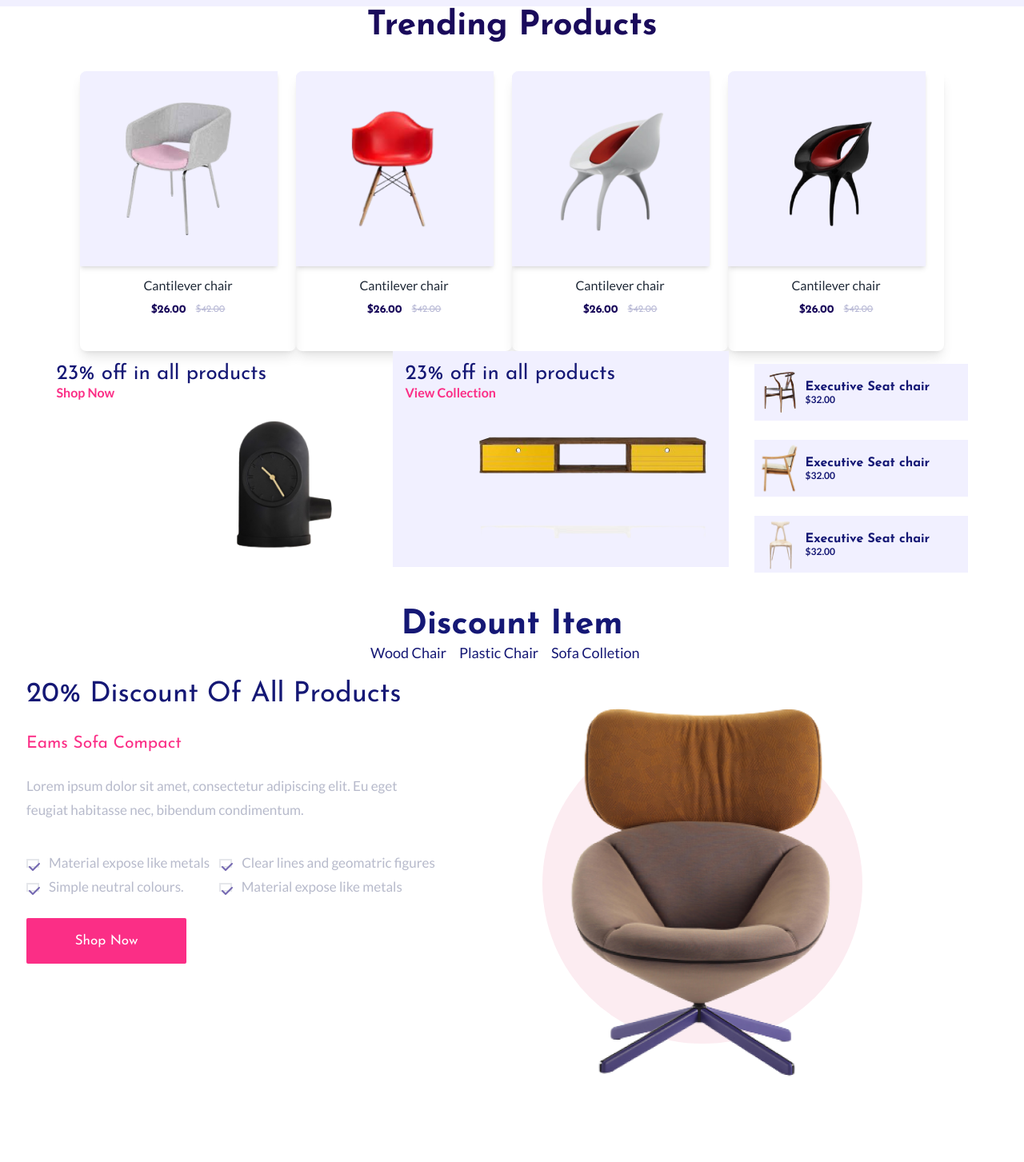
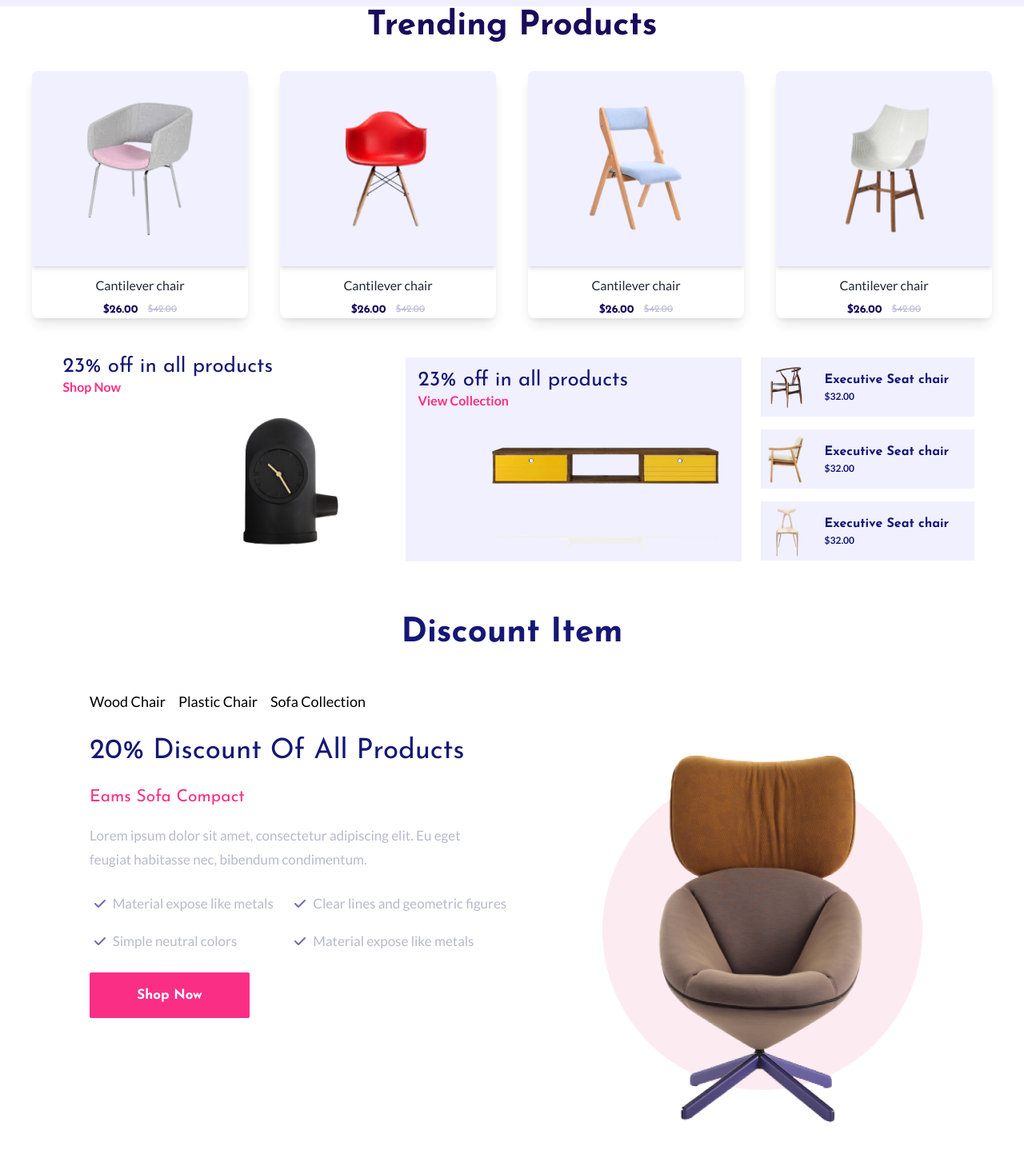
Before and after one commit to maqsooddw/My-Project, a Next.js app: page / in a window 1280 px wide. Shown: the part 3860-5313 px from the top of the page at 80% size. Built offline with nearby package versions, Linux system fonts and the light colour scheme.

Commit message:
landing page 100% responseive now

```diff
--- a/src/app/components/DiscountItem.tsx
+++ b/src/app/components/DiscountItem.tsx
@@ -1,9 +1,7 @@
-import React from 'react'
+import React from 'react';
 import { FaCheck } from "react-icons/fa6";
 import { Josefin_Sans } from 'next/font/google';
 import { Lato } from 'next/font/google';
-import styles from '/LegendsList.module.css';
-import Link from 'next/link';
 
 const josefinSans = Josefin_Sans({
   subsets: ['latin'],
@@ -17,66 +15,90 @@ const lato = Lato({
 
 const DiscountItem = () => {
   return (
-    <div className='flex flex-col justify-center items-center'>
+    <div className='flex flex-col justify-center items-center px-4 sm:px-6 lg:px-16'>
+      {/* Heading */}
+      <div className={`${josefinSans.className} text-heading text-center text-[28px] sm:text-[32px] md:text-[36px] lg:text-[42px] leading-[49.22px] font-bold mt-8 sm:mt-12`}>
+        <h3>Discount Item</h3>
+      </div>
 
-{/* heading div */}<div className={`${josefinSans.className} text-heading text-[42px] leading-[49.22px] text-center font-bold mt-12`}><h3>Discount Item</h3></div>
+      {/* Main Discount Item Section */}
+      <div className='relative flex flex-col lg:flex-row w-full max-w-7xl mx-auto mt-8 lg:mt-12'>
+        {/* Text Section */}
+        <div className='flex-1 px-4 sm:px-8 lg:px-12'>
+          {/* Sub Menu */}
+          <div className='flex justify-center lg:justify-start mb-6'>
+            <ul className={`${lato.className} flex gap-4 text-[14px] sm:text-[16px] md:text-[18px] font-[400]`}>
+              <li className='hover:text-[#fb2e86] hover:underline cursor-pointer'>Wood Chair</li>
+              <li className='hover:text-[#fb2e86] hover:underline cursor-pointer'>Plastic Chair</li>
+              <li className='hover:text-[#fb2e86] hover:underline cursor-pointer'>Sofa Collection</li>
+            </ul>
+          </div>
 
-{/* start discount item main product div */} <div className='relative flex w-[1214PX] h-[597PX]'>
+          {/* Text Content */}
+          <div>
+            <h3 className={`${josefinSans.className} text-heading text-[24px] sm:text-[28px] md:text-[32px] lg:text-[35px] leading-[1.4]`}>
+              20% Discount Of All Products
+            </h3>
+            <p className={`${josefinSans.className} text-[#fb2e86] text-[18px] sm:text-[20px] lg:text-[21px] leading-[1.6] mt-4`}>
+              Eams Sofa Compact
+            </p>
+            <p className={`${lato.className} text-[#b7bacb] text-[14px] sm:text-[16px] md:text-[17px] leading-[1.8] mt-4`}>
+              Lorem ipsum dolor sit amet, consectetur adipiscing elit. Eu eget<br />
+              feugiat habitasse nec, bibendum condimentum.
+            </p>
+          </div>
 
-    <div>
-
-    {/* sub menue */} <div className='flex items-center absolute ml-[430px] justify-center text-heading z-10'>
-        <ul className={`${lato.className} flex gap-4 text-center text-[18px] leading-[21.6px] font-[400px]`}>
-            <li className=' hover:text-[#fb2e86] hover:underline hover:cursor-pointer'>Wood Chair</li>
-            <li className=' hover:text-[#fb2e86] hover:underline hover:cursor-pointer'>Plastic Chair</li>
-            <li className=' hover:text-[#fb2e86] hover:underline hover:cursor-pointer'>Sofa Colletion</li>
-        </ul>
-    </div>
-
-    {/* text box */} <div className=''>
-        <div className='mt-10'>
-            <h3 className={`${josefinSans.className} text-heading text-[35px] leading-[46.2px] tracking-1-5`}>20% Discount Of All Products</h3>
-            <p className={`${josefinSans.className} text-[#fb2e86] text-[21px] leading-[27.72px] tracking-1-5 my-6`}>Eams Sofa Compact</p>
-            <p className={`${lato.className} text-[#b7bacb] text-[17px] leading-[30px] tracking-2 font-[400px]`}>Lorem ipsum dolor sit amet, consectetur adipiscing elit. Eu eget<br />feugiat habitasse nec, bibendum condimentum.</p>
-        </div>
-        <div className='mt-9'>
-            <ul className='flex text-center items-center justify-left gap-3 '>
-                {/* <li> <img src='/Vector (1)A.png'alt='tick' className='w-[16px] h-[11px]'/></li> */}
-                <li className='w-[16px] h-[11px] border-[2px] text-[#7569b2]'><FaCheck /></li>
-                <li className={`${lato.className} text-[#b7bacb] text-[17px] leading-[30px] tracking-2 font-[400px]`}>Material expose like metals</li>
-                <li className='w-[16px] h-[11px] border-[2px] text-[#7569b2]'><FaCheck /></li>
-                <li className={`${lato.className} text-[#b7bacb] text-[17px] leading-[30px] tracking-2 font-[400px]`}>Clear lines and geomatric figures</li>
+          {/* Features List */}
+          <div className='flex mt-6 w-[530px] h-fit justify-evenly items-center relative'>
+            <ul className='flex flex-wrap justify-evenly items-center relative gap-4'>
+              <li className='flex items-center gap-2 w-[230px] h-fit'>
+                <FaCheck className='text-[#7569b2]' />
+                <span className={`${lato.className} text-[#b7bacb] text-[14px] sm:text-[16px] md:text-[17px] leading-[1.8]`}>
+                  Material expose like metals
+                </span>
+              </li>
+              <li className='flex items-center gap-2 w-[270px] h-fit'>
+                <FaCheck className='text-[#7569b2]' />
+                <span className={`${lato.className} text-[#b7bacb] text-[14px] sm:text-[16px] md:text-[17px] leading-[1.8]`}>
+                  Clear lines and geometric figures
+                </span>
+              </li>
+              <li className='flex items-center gap-2 w-[230px] h-fit'>
+                <FaCheck className='text-[#7569b2]' />
+                <span className={`${lato.className} text-[#b7bacb] text-[14px] sm:text-[16px] md:text-[17px] leading-[1.8]`}>
+                  Simple neutral colors
+                </span>
+              </li>
+              <li className='flex items-center gap-2 w-[270px] h-fit'>
+                <FaCheck className='text-[#7569b2]' />
+                <span className={`${lato.className} text-[#b7bacb] text-[14px] sm:text-[16px] md:text-[17px] leading-[1.8]`}>
+                Material expose like metals
+                </span>
+              </li>
             </ul>
-
-            <ul className='flex text-center items-center justify-left gap-3 '>
-                {/* <li> <img src='/Vector (1)A.png'alt='tick' className='w-[16px] h-[11px]'/></li> */}
-                <li className='w-[16px] h-[11px] border-[2px] text-[#7569b2]'><FaCheck /></li>
-                <li className={`${lato.className} text-[#b7bacb] text-[17px] leading-[30px] tracking-2 font-[400px]`}>Simple neutral colours.</li>
-                <li className='w-[16px] h-[11px] border-[2px] text-[#7569b2] ml-8'><FaCheck /></li>
-                <li className={`${lato.className} text-[#b7bacb] text-[17px] leading-[30px] tracking-2 font-[400px]`}>Material expose like metals</li>
-            </ul>
-            {/* start button div */} <div>
-                <button className={`${josefinSans.className} w-[200px] h-[57px] rounded-[2px]  text-[#FFFFFF] bg-[#fb2e86] text-[17px] leading-[19.92px] tracking-2 my-6`}>Shop Now</button>
-            </div>
-
-    </div>
-    </div>
-
-    </div>
-        {/* image div */} <div className="relative flex justify-center items-center  z-0">
-               {/* Red Circle Background */}
-      <div className="absolute bg-[#fcecf1] rounded-full w-[400px] h-[400px] z-0"></div>
-            <img src='/tortuga-01-b 1.png' alt='wood chair' className='w-[669px] h-[597px] z-10'/>
+          </div>
+{/* Material expose like metals */}
+          {/* Shop Now Button */}
+          <div className='mt-6'>
+            <button className={`${josefinSans.className} w-full sm:w-[200px] h-[48px] sm:h-[57px] bg-[#fb2e86] text-white rounded-[2px] text-[16px] sm:text-[17px] font-bold`}>
+              Shop Now
+            </button>
+          </div>
         </div>
 
-{/* end discount item main product div */}</div>
-
-
-      {/* main Div */} <div>
-
+        {/* Image Section */}
+        <div className="relative flex justify-center items-center z-0">
+  {/* Red Circle Background */}
+  <div className="absolute bg-[#fcecf1] rounded-full w-[400px] h-[400px] z-0"></div>
+  <img
+    src="/tortuga-01-b 1.png"
+    alt="wood chair"
+    className="w-[669px] h-[597px] z-10 lg:w-[669px] lg:h-[597px] md:w-[500px] md:h-[450px] sm:w-[400px] sm:h-[350px]"
+  />
+</div>
       </div>
     </div>
-  )
-}
+  );
+};
 
-export default DiscountItem
+export default DiscountItem;
--- a/src/app/components/Topcategories.tsx
+++ b/src/app/components/Topcategories.tsx
@@ -19,10 +19,10 @@ const Topcategories = () => {
   return (
     <div>
 
-{/* heading div */}<div className={`${josefinSans.className} text-heading text-[42px] leading-[49.22px] text-center font-bold mt-12`}><h3>Discount Item</h3></div>
+{/* heading div */}<div className={`${josefinSans.className} text-heading text-[42px] leading-[49.22px] text-center font-bold mt-12`}><h3>Top Categories</h3></div>
 
 
-{/* handiling all product div */} <div className='flex justify-center gap-6 items-center'>
+{/* handiling all product div */} <div className='flex flex-wrap justify-center gap-6 items-center'>
 
 
 
--- a/src/app/components/Trandingproducts.tsx
+++ b/src/app/components/Trandingproducts.tsx
@@ -1,7 +1,6 @@
-import React from 'react'
+import React from 'react';
 import { Josefin_Sans } from 'next/font/google';
 import { Lato } from 'next/font/google';
-import styles from '/LegendsList.module.css';
 import Link from 'next/link';
 
 const josefinSans = Josefin_Sans({
@@ -16,33 +15,33 @@ const lato = Lato({
 
 const Trandingproducts = () => {
   return (
-    <div> {/* Main div */}
-
-
-
-    {/* Heading */}<div className={`${josefinSans.className} text-[#1a0b5b] text-center mb-8`}>
-        <h3 className="text-[28px] md:text-[36px] lg:text-[42px] font-semibold leading-[49.2px]">
+    <div className="px-4 sm:px-6 lg:px-8"> {/* Main container with responsive padding */}
+      {/* Heading */}
+      <div className={`${josefinSans.className} text-[#1a0b5b] text-center mb-8`}>
+        <h3 className="text-[24px] sm:text-[28px] md:text-[36px] lg:text-[42px] font-semibold leading-[49.2px]">
           Trending Products
         </h3>
       </div>
 
-{/* handiling all product div */} <div className='flex justify-center items-center'>
-
-
-
-{/* product 1 */}
-      <div className="w-[270px] h-[350px] shadow-lg rounded-lg overflow-hidden">
+      {/* Product Grid */}
+      <div className="grid grid-cols-1 sm:grid-cols-2 md:grid-cols-3 lg:grid-cols-4 gap-6 justify-items-center">
+        {/* Product Cards */}
+        {Array.from({ length: 4 }).map((_, index) => (
+          <div
+            key={index}
+            className="w-full sm:w-[270px] h-auto shadow-lg rounded-lg overflow-hidden"
+          >
             {/* Product Image */}
-      <div className="flex justify-center items-center w-[247px] h-[244px] bg-productBg shadow-md">
+            <div className="flex justify-center items-center w-full h-[200px] sm:h-[244px] bg-productBg shadow-md">
               <img
-          src="/image 1171.png"
-          alt="Trending Product 1"
-          className="w-[171px] h-[171px]"
+                src={`/image ${1171 - index}.png`}
+                alt={`Trending Product ${index + 1}`}
+                className="w-[140px] sm:w-[171px] h-[140px] sm:h-[171px]"
               />
             </div>
             {/* Product Title */}
             <div className="text-center mt-3">
-        <p className={`${lato.className} text-[16px] font-medium text-gray-800`}>
+              <p className={`${lato.className} text-[14px] sm:text-[16px] font-medium text-gray-800`}>
                 Cantilever chair
               </p>
             </div>
@@ -50,209 +49,89 @@ const Trandingproducts = () => {
             <div className="text-center mt-2">
               <ul className="flex gap-3 justify-center items-center">
                 <li
-            className={`${josefinSans.className} text-[14px] font-bold text-[#1a0b5b]`}
+                  className={`${josefinSans.className} text-[12px] sm:text-[14px] font-bold text-[#1a0b5b]`}
                 >
                   $26.00
                 </li>
                 <li
-            className={`${josefinSans.className} text-[12px] font-medium text-[#b9bad6] line-through`}
+                  className={`${josefinSans.className} text-[10px] sm:text-[12px] font-medium text-[#b9bad6] line-through`}
                 >
                   $42.00
                 </li>
               </ul>
             </div>
           </div>
+        ))}
+      </div>
 
-{/* product 2 */}
-      <div className="w-[270px] h-[350px] shadow-lg rounded-lg overflow-hidden">
-      {/* Product Image */}
-      <div className="flex justify-center items-center w-[247px] h-[244px] bg-productBg shadow-md">
+      {/* Promotional Section */}
+      <div className="flex flex-wrap justify-center items-center mt-8 gap-6">
+        {/* Promo Item A */}
+        <div className="w-full md:w-[420px] h-auto p-4">
+          <div>
+            <ul>
+              <li className={`${josefinSans.className} text-[20px] sm:text-[26px] leading-[26px] text-[#151875]`}>
+                23% off in all products
+              </li>
+              <li className={`${lato.className} text-[14px] sm:text-[16px] font-bold text-[#fb2e86]`}>
+                Shop Now
+              </li>
+            </ul>
+          </div>
+          <div className="flex justify-end">
             <img
-          src="/image 1170.png"
-          alt="Trending Product 2"
-          className="w-[171px] h-[171px]"
+              src="/image 1162.png"
+              alt="23% discount 1st product"
+              className="w-[150px] sm:w-[213px] h-[150px] sm:h-[207px]"
             />
           </div>
-      {/* Product Title */}
-      <div className="text-center mt-3">
-        <p className={`${lato.className} text-[16px] font-medium text-gray-800`}>
-          Cantilever chair
-        </p>
         </div>
-      {/* Product Price */}
-      <div className="text-center mt-2">
-        <ul className="flex gap-3 justify-center items-center">
-          <li
-            className={`${josefinSans.className} text-[14px] font-bold text-[#1a0b5b]`}
+
+        {/* Promo Item B */}
+        <div className="w-full md:w-[420px] h-auto p-4 bg-productBg">
+          <div>
+            <ul>
+              <li className={`${josefinSans.className} text-[20px] sm:text-[26px] leading-[26px] text-[#151875]`}>
+                23% off in all products
+              </li>
+              <li className={`${lato.className} text-[14px] sm:text-[16px] font-bold text-[#fb2e86]`}>
+                View Collection
+              </li>
+            </ul>
+          </div>
+          <div className="flex justify-end">
+            <img
+              src="/image 1161.png"
+              alt="23% discount 2nd product"
+              className="w-[200px] sm:w-[312px] h-[150px] sm:h-[173px]"
+            />
+          </div>
+        </div>
+
+        {/* Small Product Cards */}
+        <div className="flex flex-col gap-4">
+          {['30', '19', '28'].map((img, idx) => (
+            <div
+              key={idx}
+              className="flex items-center h-[74px] w-full sm:w-[267px] bg-productBg"
             >
-            $26.00
+              <img src={`/image ${img}.png`} alt={`Product ${img}`} className="w-[64px] h-[71px]" />
+              <div className="ml-4">
+                <ul>
+                  <li className={`${josefinSans.className} text-[14px] sm:text-[16px] font-bold text-[#151875]`}>
+                    Executive Seat chair
                   </li>
-          <li
-            className={`${josefinSans.className} text-[12px] font-medium text-[#b9bad6] line-through`}
-          >
-            $42.00
+                  <li className={`${lato.className} text-[10px] sm:text-[12px] font-semibold text-[#151875]`}>
+                    $32.00
                   </li>
                 </ul>
               </div>
             </div>
-
-
-{/* product 3 */}
-<div className="w-[270px] h-[350px] shadow-lg rounded-lg overflow-hidden">
-      {/* Product Image */}
-      <div className="flex justify-center items-center w-[247px] h-[244px] bg-productBg shadow-md">
-        <img
-          src="/image 31.png"
-          alt="Trending Product 3"
-          className="w-[171px] h-[171px]"
-        />
-      </div>
-      {/* Product Title */}
-      <div className="text-center mt-3">
-        <p className={`${lato.className} text-[16px] font-medium text-gray-800`}>
-          Cantilever chair
-        </p>
-      </div>
-      {/* Product Price */}
-      <div className="text-center mt-2">
-        <ul className="flex gap-3 justify-center items-center">
-          <li
-            className={`${josefinSans.className} text-[14px] font-bold text-[#1a0b5b]`}
-          >
-            $26.00
-          </li>
-          <li
-            className={`${josefinSans.className} text-[12px] font-medium text-[#b9bad6] line-through`}
-          >
-            $42.00
-          </li>
-        </ul>
+          ))}
         </div>
       </div>
+    </div>
+  );
+};
 
-    {/* product 4 */}
-<div className="w-[270px] h-[350px] shadow-lg rounded-lg overflow-hidden">
-      {/* Product Image */}
-      <div className="flex justify-center items-center w-[247px] h-[244px] bg-productBg shadow-md">
-        <img
-          src="/image 32 (2).png"
-          alt="Trending Product 4"
-          className="w-[171px] h-[171px]"
-        />
-      </div>
-      {/* Product Title */}
-      <div className="text-center mt-3">
-        <p className={`${lato.className} text-[16px] font-medium text-gray-800`}>
-          Cantilever chair
-        </p>
-      </div>
-      {/* Product Price */}
-      <div className="text-center mt-2">
-        <ul className="flex gap-3 justify-center items-center">
-          <li
-            className={`${josefinSans.className} text-[14px] font-bold text-[#1a0b5b]`}
-          >
-            $26.00
-          </li>
-          <li
-            className={`${josefinSans.className} text-[12px] font-medium text-[#b9bad6] line-through`}
-          >
-            $42.00
-          </li>
-        </ul>
-      </div>
-      </div>
-
-      </div> {/* end product div */}
-
-{/* start 23% prdocut div */}  <div className='flex h-[270px] w-full items-center justify-center gap-4'>
-
-    {/* product A */} <div className={`w-[420px] h-[270px] p-4`}>
-        <div>
-            <ul>
-                <li className={`${josefinSans.className} text-[26px] leading-[26px] text-[#151875]`}>23% off in all products</li>
-                <li className={`${lato.className} text-[16px] leading-[19.2px] font-bold text-[#fb2e86]`}>Shop Now</li>
-            </ul>
-        </div>
-        <div className='flex justify-end'>
-            <img src='/image 1162.png' alt='23% discount 1st product' className='w-[213px] h-[207px]'/>
-        </div>
-
-    </div>
-
-        {/* product B */} <div className={`w-[420px] h-[270px] p-4 bg-productBg`}>
-        <div className=''>
-            <ul>
-                <li className={`${josefinSans.className} text-[26px] leading-[26px] text-[#151875]`}>23% off in all products</li>
-                <li className={`${lato.className} text-[16px] leading-[19.2px] font-bold text-[#fb2e86]`}>View Collection</li>
-            </ul>
-        </div>
-        <div className='flex justify-end'>
-            <img src='/image 1161.png' alt='23% discount 1st product' className='w-[312px] h-[173px]'/>
-        </div>
-
-    </div>
-
-
-    {/* handiling product xyx div*/} <div className='flex flex-col h-[270px] w-fit p-4 gap-6'>
-
-{/* product x */} <div className='flex items-center h-[74px] w-[267px] bg-productBg'>
-            <div>
-                <img src='/image 30.png' alt='product x' className='w-[64px] h-[71px]' />
-            </div>
-
-            <div>
-                <ul className=''>
-                    <li className={`${josefinSans.className} text-[16px] leading-[18.75px] font-bold text-[#151875]`}>Executive Seat chair</li>
-                    <li className={`${lato.className} text-[12px] leading-[12px] font-semibold text-[#151875]`}>$32.00</li>
-                </ul>
-            </div>
-
-
-{/* end of product x */} </div>
-
-{/* product y */} <div className='flex items-center h-[74px] w-[267px] bg-productBg'>
-<div>
-                <img src='/image 19.png' alt='product y' className='w-[64px] h-[71px]' />
-            </div>
-
-            <div>
-                <ul className=''>
-                    <li className={`${josefinSans.className} text-[16px] leading-[18.75px] font-bold text-[#151875]`}>Executive Seat chair</li>
-                    <li className={`${lato.className} text-[12px] leading-[12px] font-semibold text-[#151875]`}>$32.00</li>
-                </ul>
-            </div>
-
-
-{/* end of product y */} </div>
-
-{/* product z */} <div className='flex items-center h-[74px] w-[267px] bg-productBg'>
-<div>
-                <img src='/image 28.png' alt='product z' className='w-[64px] h-[71px]' />
-            </div>
-
-            <div>
-                <ul className=''>
-                    <li className={`${josefinSans.className} text-[16px] leading-[18.75px] font-bold text-[#151875]`}>Executive Seat chair</li>
-                    <li className={`${lato.className} text-[12px] leading-[12px] font-semibold text-[#151875]`}>$32.00</li>
-                </ul>
-            </div>
-
-
-{/* end of product x */} </div>
-
-    </div>
-
-
-{/*end 23% product div*/}</div>
-
-
-
-
-
-                {/*  */}
-      {/* ENDING MAIN DIV */} </div>
-  )
-}
-
-export default Trandingproducts
+export default Trandingproducts;
```
Also changed, not shown: src/app/components/Blog.tsx (+93 -90 lines). Lines whose indentation alone changed are shown as unchanged.
